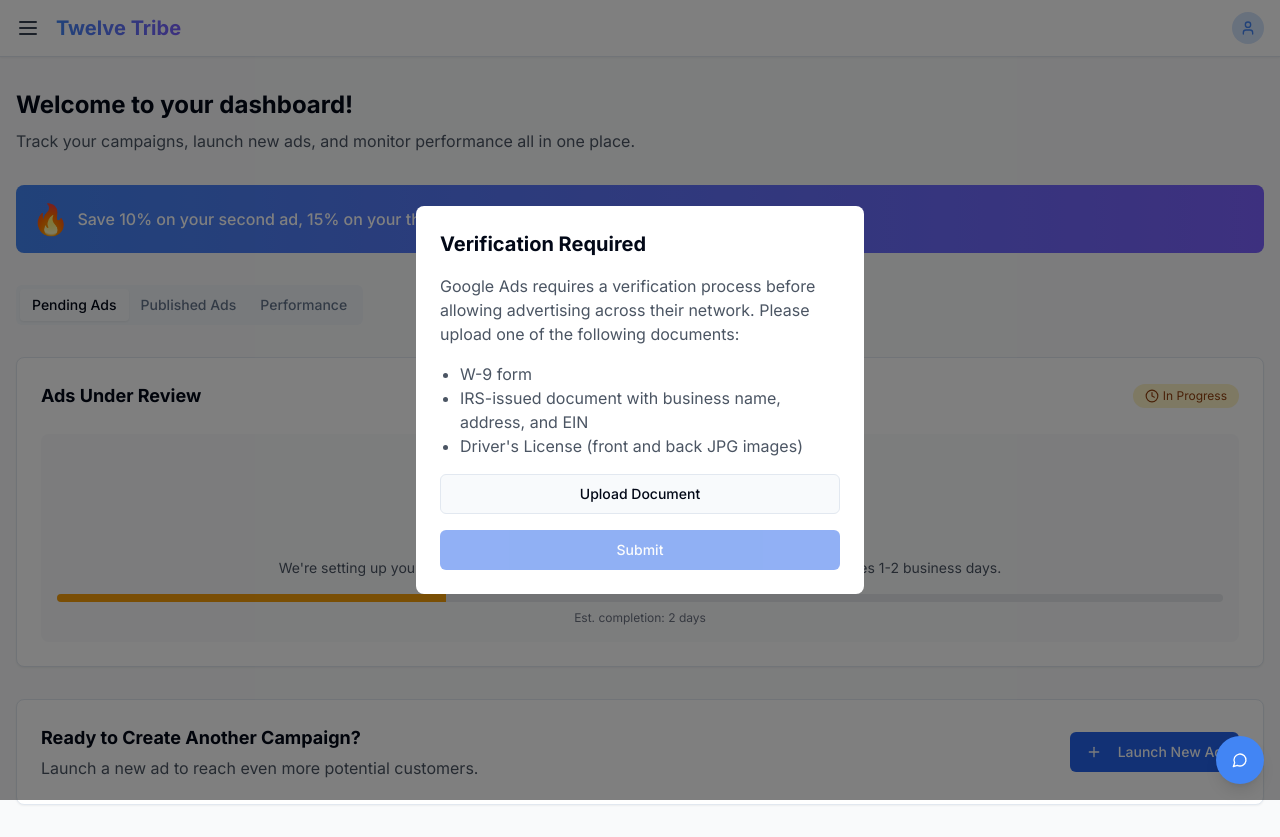
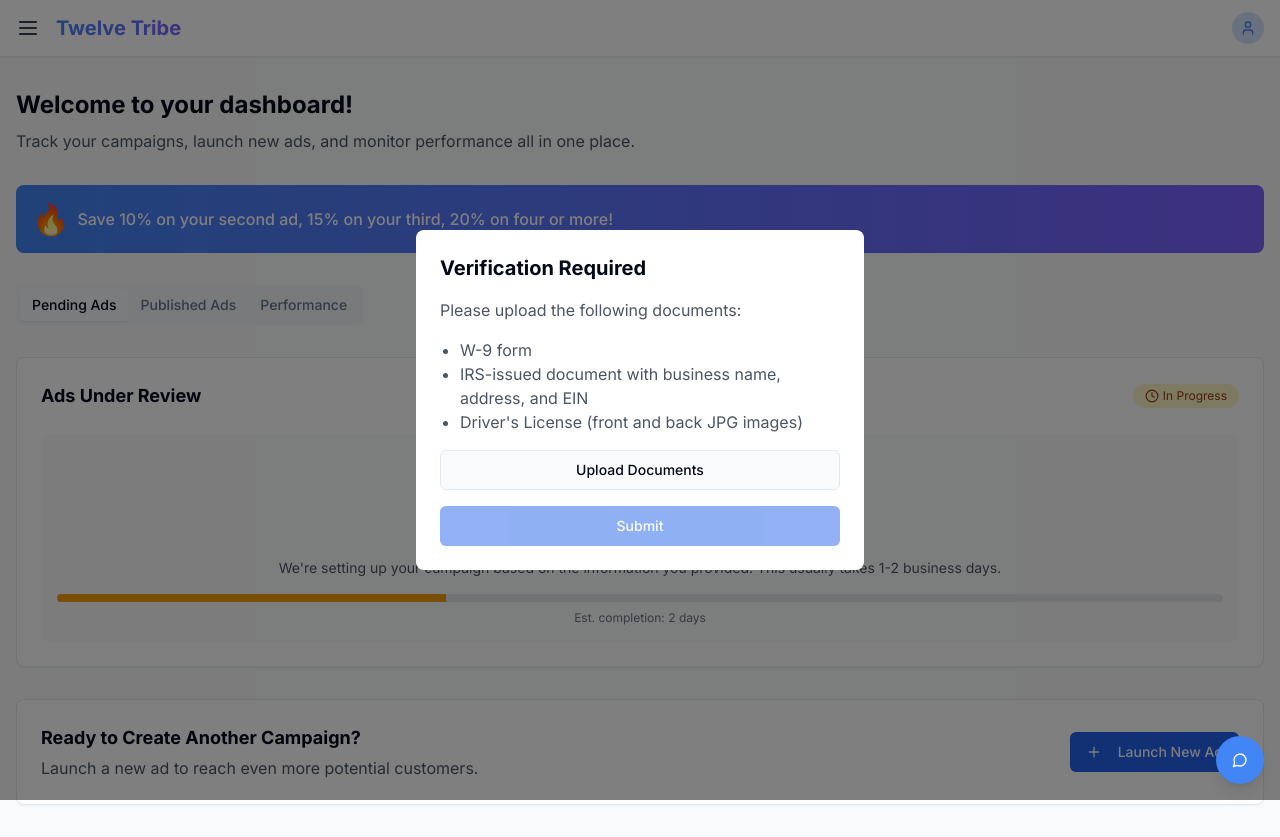
Before and after one commit to landscapehorizon/googly-ads-launchpad, a React (Vite) app: page /dashboard in a window 1280 px wide. Built offline with nearby package versions, Linux system fonts and the light colour scheme.

Commit message:
Refactor: Update verification overlay text and button
Updates the text in the verification overlay to "Please upload the following documents" and changes the button text to "Upload Documents".

```diff
--- a/src/pages/Dashboard.tsx
+++ b/src/pages/Dashboard.tsx
@@ -1,4 +1,3 @@
-
 import React, { useState } from 'react';
 import { Link } from 'react-router-dom';
 import { Button } from '@/components/ui/button';
@@ -118,8 +117,7 @@ const Dashboard = () => {
           <div className="bg-white rounded-lg p-6 max-w-md w-full m-4 animate-fade-in">
             <h2 className="text-xl font-bold mb-4">Verification Required</h2>
             <p className="text-gray-600 mb-4">
-              Google Ads requires a verification process before allowing advertising across their network.
-              Please upload one of the following documents:
+              Please upload the following documents:
             </p>
             <ul className="mb-4 ml-5 list-disc text-gray-600">
               <li>W-9 form</li>
@@ -157,7 +155,7 @@ const Dashboard = () => {
                   className="w-full justify-center"
                   disabled={isUploading}
                 >
-                  {isUploading ? 'Uploading...' : 'Upload Document'}
+                  {isUploading ? 'Uploading...' : 'Upload Documents'}
                 </Button>
               </div>
             )}
```
